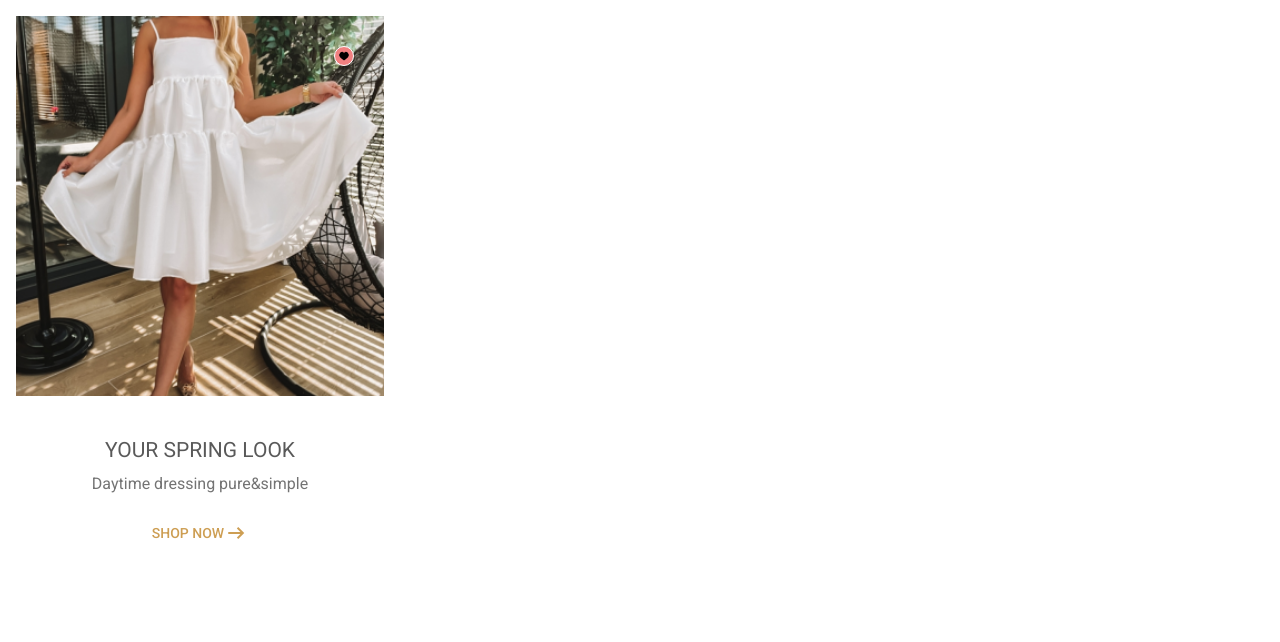
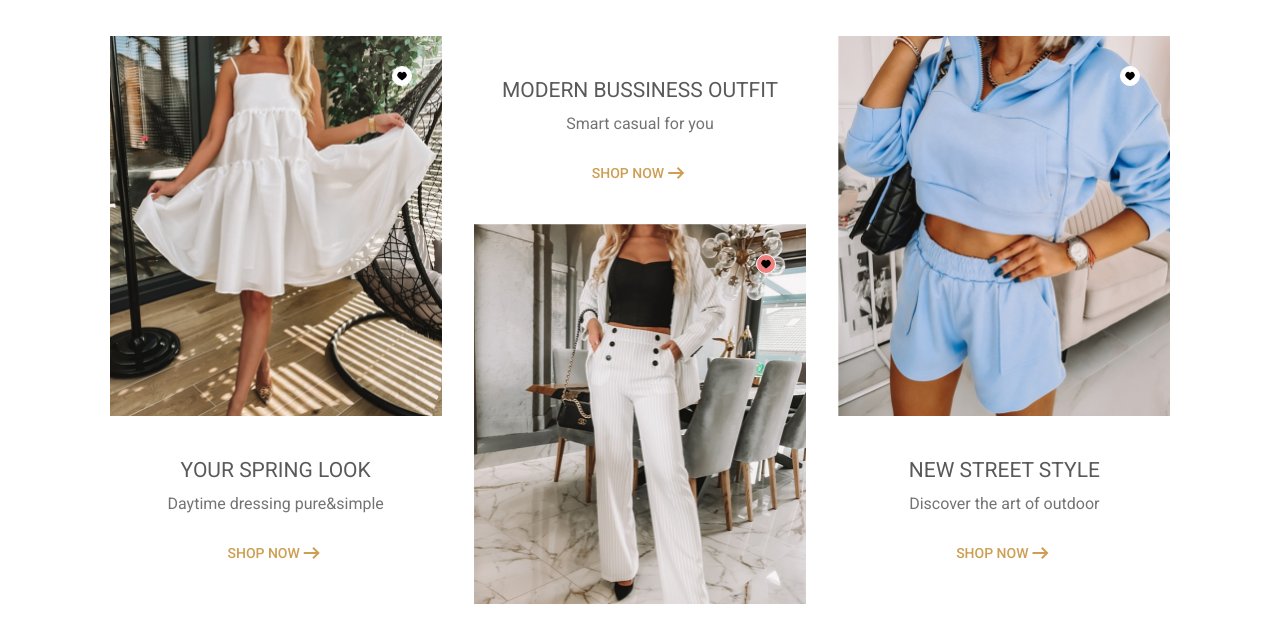
Before and after one commit to wiktord2000/fed-test-task, an Angular app in the folder angular-solution/: page / in a window 1280 px wide. Shown: the top 642 px of the page. Built offline with nearby package versions, Linux system fonts and the light colour scheme.

Commit message:
Update AppComponent

```diff
--- a/angular-solution/src/app/app.component.html
+++ b/angular-solution/src/app/app.component.html
@@ -1 +1,8 @@
-<app-category-card [category]="categories[0]"></app-category-card>
+<div class="categories-container">
+  <app-category-card
+    *ngFor="let category of categories; let even = even"
+    [category]="category"
+    [imgPosition]="even ? 'top' : 'bottom'"
+    [isLiked]="!even"
+  ></app-category-card>
+</div>
--- a/angular-solution/src/app/app.component.scss
+++ b/angular-solution/src/app/app.component.scss
@@ -0,0 +1,20 @@
+@import "constants";
+
+:host {
+  display: flex;
+  justify-content: center;
+  align-items: center;
+}
+
+.categories-container {
+  display: flex;
+  max-width: $max-content-width;
+  overflow: auto;
+  margin: 20px 0px;
+}
+
+@media (max-width: $mobile-breakpoint) {
+  .categories-container {
+    flex-direction: column;
+  }
+}
```
